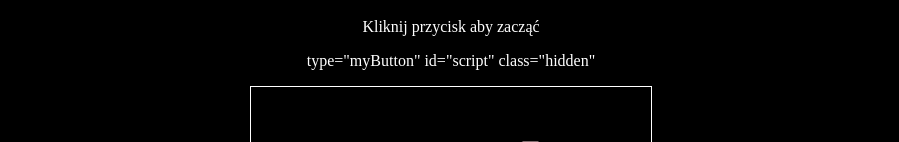
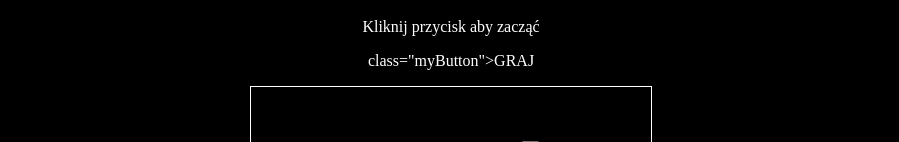
Before and after one commit to FEDOyt/Dziwna-strona, a website: page index.html in a window 1280 px wide. Shown: the part 187-329 px from the top of the page, without its empty margins (189-1088 px from the left). Drawn offline with Linux system fonts and the light colour scheme.

Commit message:
Update index.html

```diff
--- a/index.html
+++ b/index.html
@@ -59,7 +59,7 @@ html, body {
 <div class=center>
     <h1><text=#ffffff>Witaj na naszej stronie, gdzie możesz pograć sobie w snake'a!</text></h1>
     <p>Kliknij przycisk aby zacząć</p>
-    <p>type="myButton" id="script" class="hidden"</p>
+    <p><a>class="myButton">GRAJ</a></p>
     <canvas width="400" height="400" id="game"></canvas>
 
 <script>
```
